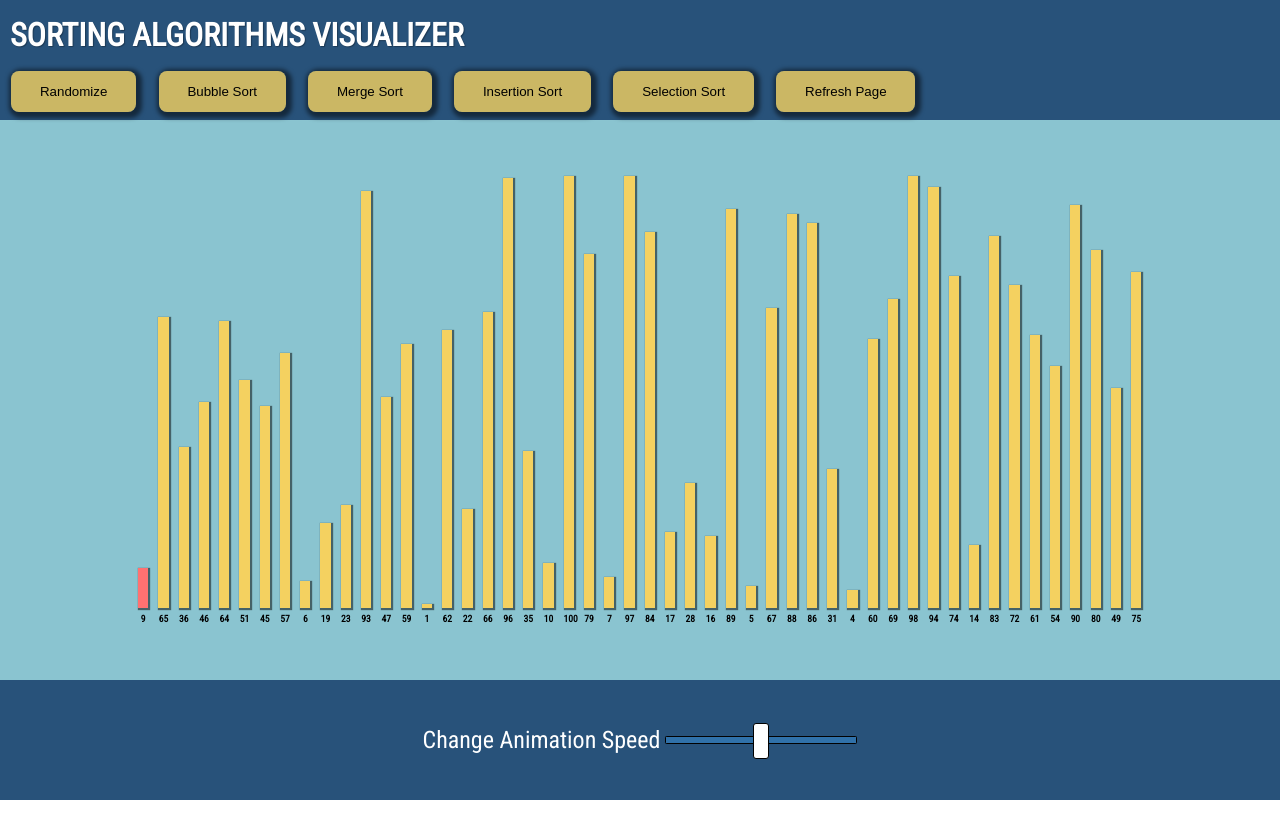
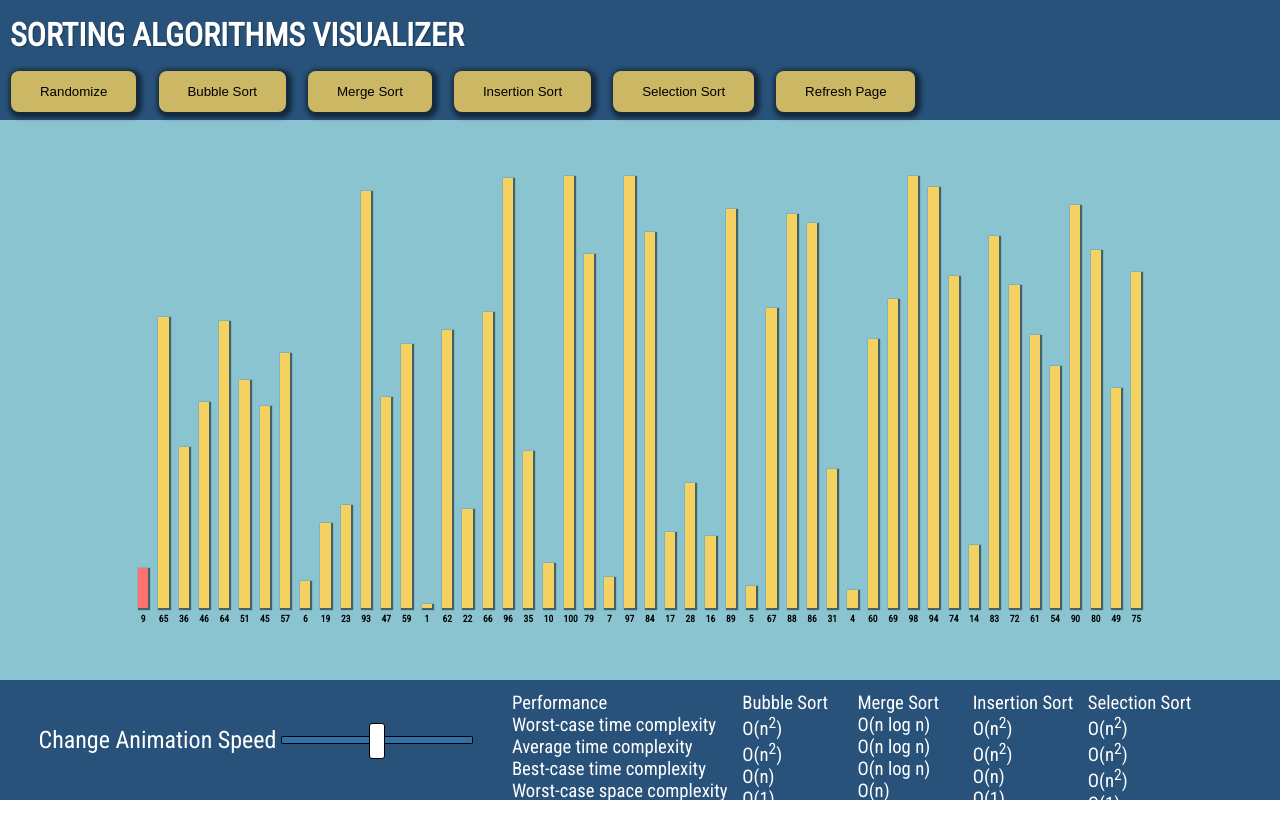
Before and after one commit to mtzngn/sorting-algorithms-visualizer, a React (Create React App) app: page / in a window 1280 px wide. Built offline with nearby package versions, Linux system fonts and the light colour scheme.

Commit message:
info section added

```diff
--- a/src/components/Control.jsx
+++ b/src/components/Control.jsx
@@ -89,7 +89,30 @@ input[type=range]::-ms-thumb {
   cursor: pointer;
   margin-top: 0px;
 }
+.details{
+  width: 60%;
+  height: 100%;
+  display: flex;
+  align-items:center;
+  justify-content:center;
+  color : #fff;
 
+  h3{
+    font-weight: 100;
+
+  }
+  .sections{
+    width:15%;
+    height: 80%;
+  }
+  .sections:first-child{
+    width:30%;
+
+  }
+  @media(max-width:768px){
+    display:none;
+  }
+}
 
 `
 const Control = ({ speed, setSpeed, on }) => {
@@ -101,6 +124,44 @@ const Control = ({ speed, setSpeed, on }) => {
         <StyledControl>
             <label>Change Animation Speed</label>
             <input type="range" value={speed} onChange={handleChange} disabled={on}></input>
+            <div className="details">
+              <div className="sections">
+                <h3>Performance</h3>
+                <h3>Worst-case time complexity</h3>
+                <h3>Average time complexity</h3>
+                <h3>Best-case time complexity</h3>
+                <h3>Worst-case space complexity</h3>
+              </div>
+              <div className="sections">
+                <h3>Bubble Sort</h3>
+                <h3>O(n<sup>2</sup>)</h3>
+                <h3>O(n<sup>2</sup>)</h3>
+                <h3>O(n)</h3>
+                <h3>O(1)</h3>
+              </div>
+              <div className="sections">
+                <h3>Merge Sort</h3>
+                <h3>O(n log n)</h3>
+                <h3>O(n log n)</h3>
+                <h3>O(n log n)</h3>
+                <h3>O(n)</h3>
+              </div>
+              <div className="sections">
+                <h3>Insertion Sort</h3>
+                <h3>O(n<sup>2</sup>)</h3>
+                <h3>O(n<sup>2</sup>)</h3>
+                <h3>O(n)</h3>
+                <h3>O(1)</h3>
+              </div>
+              <div className="sections">
+                <h3>Selection Sort</h3>
+                <h3>O(n<sup>2</sup>)</h3>
+                <h3>O(n<sup>2</sup>)</h3>
+                <h3>O(n<sup>2</sup>)</h3>
+                <h3>O(1)</h3>
+              </div>
+
+            </div>
         </StyledControl>
     )
 }
--- a/src/utils/index.js
+++ b/src/utils/index.js
@@ -103,7 +103,7 @@ const merge = async(left,right, arr2, setNumArr) => {
     for(let i = temp.length - 1 ; i >= 0 ; i--){
         arr2.splice(index , 0,temp[i] )
     }
-    await sleep(100)
+    await sleep(500)
     setNumArr([...arr2])
     return sorted.concat(left.concat(right))
 }
@@ -115,6 +115,7 @@ export const mergeSort = async(arr, arr2, setNumArr, setOn, on, setIndex, sorted
     let left = arr.splice(0, arr.length/2);
     let right = arr;
 
-    return await merge(await mergeSort(left, arr2, setNumArr), await mergeSort(right, arr2, setNumArr), arr2,setNumArr)
+    return await merge(await mergeSort(left, arr2, setNumArr), await mergeSort(right, arr2, setNumArr), arr2,setNumArr);
+
 
 }
```
